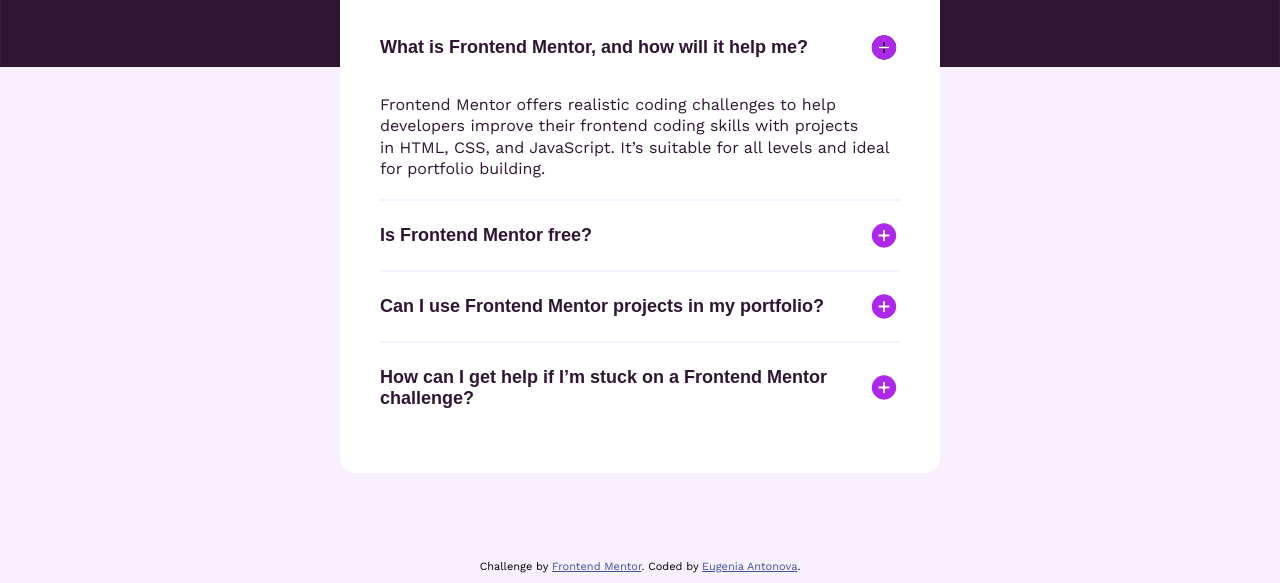
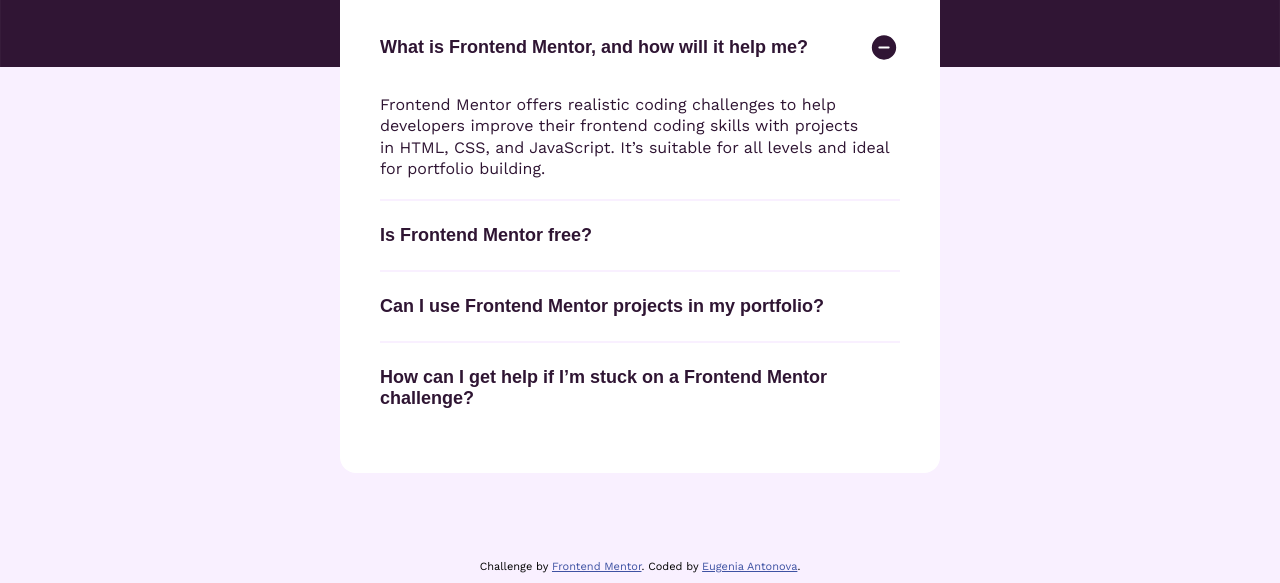
Before and after one commit to EugeniaAntonova/faq-accordion-main, a plain HTML site: page index.html in a window 1280 px wide. Shown: the part 217-800 px from the top of the page. Drawn offline with nearby package versions, Linux system fonts and the light colour scheme.

Commit message:
Update index.html

```diff
--- a/index.html
+++ b/index.html
@@ -20,7 +20,7 @@
         </h1>
         <ul class="list accordion">
           <li>
-            <button type="button" class="acc-controls" aria-controls="item1">What is Frontend Mentor, and how will it
+            <button type="button" class="acc-controls acc-opened" aria-controls="item1">What is Frontend Mentor, and how will it
               help me?</button>
             <div class="panel" id="item1">
               <p class="text">
@@ -31,7 +31,7 @@
             </div>
           </li>
           <li>
-            <button type="button" class="acc-controls" aria-controls="item2">Is Frontend Mentor free?</button>
+            <button type="button" class="acc-controls acc-opened" aria-controls="item2">Is Frontend Mentor free?</button>
             <div class="panel" id="item2">
               <p class="text">
                 Yes, Frontend Mentor offers both free and premium coding challenges, with the free option providing
@@ -40,7 +40,7 @@
             </div>
           </li>
           <li>
-            <button type="button" class="acc-controls" aria-controls="item3">Can I&nbsp;use Frontend Mentor projects
+            <button type="button" class="acc-controls acc-opened" aria-controls="item3">Can I&nbsp;use Frontend Mentor projects
               in&nbsp;my&nbsp;portfolio?</button>
             <div class="panel" id="item3">
               <p class="text">
@@ -50,7 +50,7 @@
             </div>
           </li>
           <li>
-            <button type="button" class="acc-controls" aria-controls="item4">How can&nbsp;I get help if&nbsp;I&rsquo;m
+            <button type="button" class="acc-controls acc-opened" aria-controls="item4">How can&nbsp;I get help if&nbsp;I&rsquo;m
               stuck
               on&nbsp;a&nbsp;Frontend Mentor challenge?</button>
             <div class="panel" id="item4">
```
